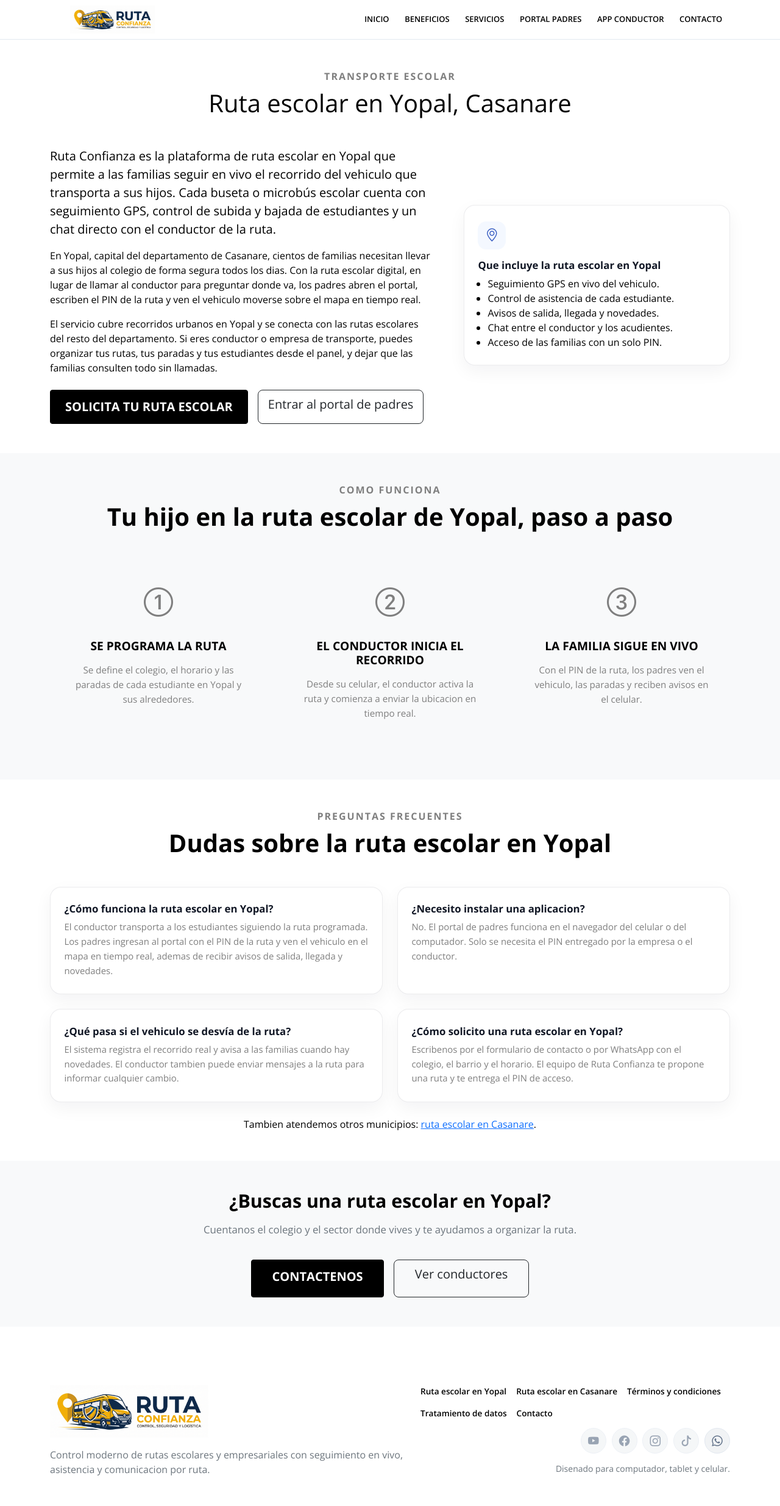
After one commit to redavalcolombiamultibanco-bit/rutaconfianza, a Flask app: page /rutas-escolares-yopal in a window 1280 px wide. The commit adds this page. Shown: the whole page at 61% size. Run offline with Flask 3, Linux system fonts and the light colour scheme.

Commit message:
Agrega paginas SEO de ruta escolar en Yopal y Casanare

```diff
--- a/app/__init__.py
+++ b/app/__init__.py
@@ -176,6 +176,8 @@ def _register_seo_routes(app):
     public_pages = (
         ("/", "1.0"),
         ("/directorio", "0.8"),
+        ("/rutas-escolares-yopal", "0.9"),
+        ("/rutas-escolares-casanare", "0.9"),
         ("/tracking/", "0.7"),
         ("/conductor/ingresar", "0.7"),
         ("/terminos", "0.4"),
--- a/app/comercial/routes.py
+++ b/app/comercial/routes.py
@@ -16,6 +16,16 @@ comercial_bp = Blueprint("comercial_bp", __name__)
 MESES_EN_ESPANOL = (
     "enero", "febrero", "marzo", "abril", "mayo", "junio",
     "julio", "agosto", "septiembre", "octubre", "noviembre", "diciembre",
+)
+
+# Municipios de Casanare que se mencionan en la pagina de cobertura. Sirve para
+# que las busquedas locales ("ruta escolar Aguazul", "transporte escolar
+# Villanueva") encuentren el texto sobre el servicio en el departamento.
+MUNICIPIOS_CASANARE = (
+    "Yopal", "Aguazul", "Villanueva", "Tauramena", "Monterrey", "Maní",
+    "Paz de Ariporo", "Pore", "Nunchía", "Orocué", "San Luis de Palenque",
+    "Trinidad", "Támara", "Hato Corozal", "Sabanalarga", "Sácama",
+    "Recetor", "Chámeza", "La Salina",
 )
 
 
@@ -54,6 +64,21 @@ def terminos():
     hoy = datetime.utcnow()
     fecha_actualizacion = f"{hoy.day} de {MESES_EN_ESPANOL[hoy.month - 1]} de {hoy.year}"
     return render_template("comercial/terminos.html", fecha_actualizacion=fecha_actualizacion)
+
+
+@comercial_bp.route("/rutas-escolares-yopal")
+def rutas_escolares_yopal():
+    """Pagina dedicada al servicio de ruta escolar en Yopal (SEO local)."""
+    return render_template("comercial/rutas_escolares_yopal.html")
+
+
+@comercial_bp.route("/rutas-escolares-casanare")
+def rutas_escolares_casanare():
+    """Pagina de cobertura del servicio de ruta escolar en Casanare (SEO local)."""
+    return render_template(
+        "comercial/rutas_escolares_casanare.html",
+        municipios=MUNICIPIOS_CASANARE,
+    )
 
 
 @comercial_bp.route("/registro-conductor", methods=["POST"])
--- a/app/templates/base.html
+++ b/app/templates/base.html
@@ -106,6 +106,8 @@
             </div>
             <div class="site-footer__meta">
                 <div class="site-footer__links d-flex flex-wrap gap-3 mb-2">
+                    <a class="footer-link" href="{{ url_for('comercial_bp.rutas_escolares_yopal') }}">Ruta escolar en Yopal</a>
+                    <a class="footer-link" href="{{ url_for('comercial_bp.rutas_escolares_casanare') }}">Ruta escolar en Casanare</a>
                     <a class="footer-link" href="{{ url_for('comercial_bp.terminos') }}">Términos y condiciones</a>
                     <a class="footer-link" href="{{ url_for('comercial_bp.terminos') }}#datos">Tratamiento de datos</a>
                     <a class="footer-link" href="{{ url_for('comercial_bp.home') }}#contacto">Contacto</a>
--- /dev/null
+++ b/app/templates/comercial/rutas_escolares_yopal.html
@@ -0,0 +1,202 @@
+{% extends "base.html" %}
+{% block title %}Ruta escolar en Yopal | Transporte escolar con GPS | {{ config.APP_NAME }}{% endblock %}
+{% block meta_description %}Ruta escolar en Yopal, Casanare: transporte escolar con seguimiento GPS en vivo, control de asistencia y avisos para las familias. Solicita la ruta escolar de tu hijo en Yopal.{% endblock %}
+{% block meta_keywords %}ruta escolar Yopal, transporte escolar Yopal, ruta escolar Casanare, buseta escolar Yopal, seguimiento GPS escolar Yopal, ruta escolar para niños Yopal{% endblock %}
+{% block canonical %}{{ site_base_url }}{{ request.path }}{% endblock %}
+{% block structured_data %}
+<script type="application/ld+json">
+{
+    "@context": "https://schema.org",
+    "@type": "Service",
+    "serviceType": "Transporte escolar",
+    "name": {{ ("Ruta escolar en Yopal - " ~ config.APP_NAME)|tojson }},
+    "description": {{ ("Servicio de ruta escolar en Yopal, Casanare, con seguimiento GPS en vivo, control de asistencia y comunicacion directa con las familias.")|tojson }},
+    "provider": {
+        "@type": "LocalBusiness",
+        "name": {{ config.APP_NAME|tojson }},
+        "telephone": {{ ("+57" ~ config.CONTACT_WHATSAPP)|tojson }},
+        "address": {
+            "@type": "PostalAddress",
+            "addressLocality": "Yopal",
+            "addressRegion": "Casanare",
+            "addressCountry": "CO"
+        }
+    },
+    "areaServed": {"@type": "City", "name": "Yopal, Casanare"},
+    "availableChannel": {
+        "@type": "ServiceChannel",
+        "serviceUrl": {{ (site_base_url ~ "/rutas-escolares-yopal")|tojson }}
+    }
+}
+</script>
+<script type="application/ld+json">
+{
+    "@context": "https://schema.org",
+    "@type": "FAQPage",
+    "mainEntity": [
+        {
+            "@type": "Question",
+            "name": "¿Cómo funciona la ruta escolar en Yopal?",
+            "acceptedAnswer": {
+                "@type": "Answer",
+                "text": "El conductor transporta a los estudiantes siguiendo la ruta programada. Los padres ingresan al portal con el PIN de la ruta y ven el vehiculo en el mapa en tiempo real, ademas de recibir avisos de salida, llegada y novedades."
+            }
+        },
+        {
+            "@type": "Question",
+            "name": "¿Necesito instalar una aplicacion para ver la ruta de mi hijo en Yopal?",
+            "acceptedAnswer": {
+                "@type": "Answer",
+                "text": "No. El portal de padres funciona en el navegador del celular o del computador. Solo se necesita el PIN entregado por la empresa o el conductor."
+            }
+        },
+        {
+            "@type": "Question",
+            "name": "¿Qué pasa si el vehiculo se desvía de la ruta?",
+            "acceptedAnswer": {
+                "@type": "Answer",
+                "text": "El sistema registra el recorrido real y avisa a las familias cuando hay novedades. El conductor tambien puede enviar mensajes a la ruta para informar cualquier cambio."
+            }
+        },
+        {
+            "@type": "Question",
+            "name": "¿Cómo solicito una ruta escolar en Yopal?",
+            "acceptedAnswer": {
+                "@type": "Answer",
+                "text": "Escribenos por el formulario de contacto o por WhatsApp con el colegio, el barrio y el horario. El equipo de Ruta Confianza te propone una ruta y te entrega el PIN de acceso."
+            }
+        }
+    ]
+}
+</script>
+{% endblock %}
+{% block content %}
+<section class="py-5 bg-white">
+    <div class="container">
+        <div class="section-title">
+            <span>Transporte escolar</span>
+            <h1>Ruta escolar en Yopal, Casanare</h1>
+        </div>
+        <div class="row g-5 align-items-center">
+            <div class="col-lg-7">
+                <p class="lead">
+                    {{ config.APP_NAME }} es la plataforma de <strong>ruta escolar en Yopal</strong> que permite a las
+                    familias seguir en vivo el recorrido del vehiculo que transporta a sus hijos. Cada buseta o
+                    microbús escolar cuenta con seguimiento GPS, control de subida y bajada de estudiantes y un chat
+                    directo con el conductor de la ruta.
+                </p>
+                <p>
+                    En Yopal, capital del departamento de Casanare, cientos de familias necesitan llevar a sus hijos
+                    al colegio de forma segura todos los dias. Con la ruta escolar digital, en lugar de llamar al
+                    conductor para preguntar donde va, los padres abren el portal, escriben el PIN de la ruta y ven el
+                    vehiculo moverse sobre el mapa en tiempo real.
+                </p>
+                <p>
+                    El servicio cubre recorridos urbanos en Yopal y se conecta con las rutas escolares del resto del
+                    departamento. Si eres conductor o empresa de transporte, puedes organizar tus rutas, tus paradas y
+                    tus estudiantes desde el panel, y dejar que las familias consulten todo sin llamadas.
+                </p>
+                <div class="d-flex flex-wrap gap-3 mt-4">
+                    <a class="btn btn-primary btn-lg" href="{{ url_for('comercial_bp.home') }}#contacto">Solicita tu ruta escolar</a>
+                    <a class="btn btn-outline-dark btn-lg" href="{{ url_for('tracking_bp.ingreso') }}">Entrar al portal de padres</a>
+                </div>
+            </div>
+            <div class="col-lg-5">
+                <div class="service-card h-100">
+                    <span class="service-card__icon"><i class="bi bi-geo-alt"></i></span>
+                    <h3>Que incluye la ruta escolar en Yopal</h3>
+                    <ul class="mb-0 ps-3">
+                        <li>Seguimiento GPS en vivo del vehiculo.</li>
+                        <li>Control de asistencia de cada estudiante.</li>
+                        <li>Avisos de salida, llegada y novedades.</li>
+                        <li>Chat entre el conductor y los acudientes.</li>
+                        <li>Acceso de las familias con un solo PIN.</li>
+                    </ul>
+                </div>
+            </div>
+        </div>
+    </div>
+</section>
+
+<section class="py-5 bg-light">
+    <div class="container">
+        <div class="section-title">
+            <span>Como funciona</span>
+            <h2>Tu hijo en la ruta escolar de Yopal, paso a paso</h2>
+        </div>
+        <div class="row g-4">
+            <div class="col-md-4">
+                <div class="benefit-card">
+                    <div class="benefit-icon"><i class="bi bi-1-circle"></i></div>
+                    <h3>Se programa la ruta</h3>
+                    <p>Se define el colegio, el horario y las paradas de cada estudiante en Yopal y sus alrededores.</p>
+                </div>
+            </div>
+            <div class="col-md-4">
+                <div class="benefit-card">
+                    <div class="benefit-icon"><i class="bi bi-2-circle"></i></div>
+                    <h3>El conductor inicia el recorrido</h3>
+                    <p>Desde su celular, el conductor activa la ruta y comienza a enviar la ubicacion en tiempo real.</p>
+                </div>
+            </div>
+            <div class="col-md-4">
+                <div class="benefit-card">
+                    <div class="benefit-icon"><i class="bi bi-3-circle"></i></div>
+                    <h3>La familia sigue en vivo</h3>
+                    <p>Con el PIN de la ruta, los padres ven el vehiculo, las paradas y reciben avisos en el celular.</p>
+                </div>
+            </div>
+        </div>
+    </div>
+</section>
+
+<section class="py-5 bg-white">
+    <div class="container">
+        <div class="section-title">
+            <span>Preguntas frecuentes</span>
+            <h2>Dudas sobre la ruta escolar en Yopal</h2>
+        </div>
+        <div class="row g-4">
+            <div class="col-md-6">
+                <div class="service-card h-100">
+                    <h3>¿Cómo funciona la ruta escolar en Yopal?</h3>
+                    <p>El conductor transporta a los estudiantes siguiendo la ruta programada. Los padres ingresan al portal con el PIN de la ruta y ven el vehiculo en el mapa en tiempo real, ademas de recibir avisos de salida, llegada y novedades.</p>
+                </div>
+            </div>
+            <div class="col-md-6">
+                <div class="service-card h-100">
+                    <h3>¿Necesito instalar una aplicacion?</h3>
+                    <p>No. El portal de padres funciona en el navegador del celular o del computador. Solo se necesita el PIN entregado por la empresa o el conductor.</p>
+                </div>
+            </div>
+            <div class="col-md-6">
+                <div class="service-card h-100">
+                    <h3>¿Qué pasa si el vehiculo se desvía de la ruta?</h3>
+                    <p>El sistema registra el recorrido real y avisa a las familias cuando hay novedades. El conductor tambien puede enviar mensajes a la ruta para informar cualquier cambio.</p>
+                </div>
+            </div>
+            <div class="col-md-6">
+                <div class="service-card h-100">
+                    <h3>¿Cómo solicito una ruta escolar en Yopal?</h3>
+                    <p>Escribenos por el formulario de contacto o por WhatsApp con el colegio, el barrio y el horario. El equipo de {{ config.APP_NAME }} te propone una ruta y te entrega el PIN de acceso.</p>
+                </div>
+            </div>
+        </div>
+        <p class="text-center mt-4 mb-0">
+            Tambien atendemos otros municipios:
+            <a href="{{ url_for('comercial_bp.rutas_escolares_casanare') }}">ruta escolar en Casanare</a>.
+        </p>
+    </div>
+</section>
+
+<section class="home-final-cta py-5 bg-light">
+    <div class="container text-center">
+        <h2 class="home-final-cta__title fw-bold">¿Buscas una ruta escolar en Yopal?</h2>
+        <p class="home-final-cta__text text-secondary">Cuentanos el colegio y el sector donde vives y te ayudamos a organizar la ruta.</p>
+        <div class="home-final-cta__actions d-flex justify-content-center gap-3">
+            <a href="{{ url_for('comercial_bp.home') }}#contacto" class="btn btn-primary btn-lg">Contactenos</a>
+            <a href="{{ url_for('comercial_bp.directorio') }}" class="btn btn-outline-dark btn-lg">Ver conductores</a>
+        </div>
+    </div>
+</section>
+{% endblock %}
```
Also changed, not shown: app/templates/comercial/home.html (+42 -0 lines), app/templates/comercial/rutas_escolares_casanare.html (added, +185 -0 lines).
